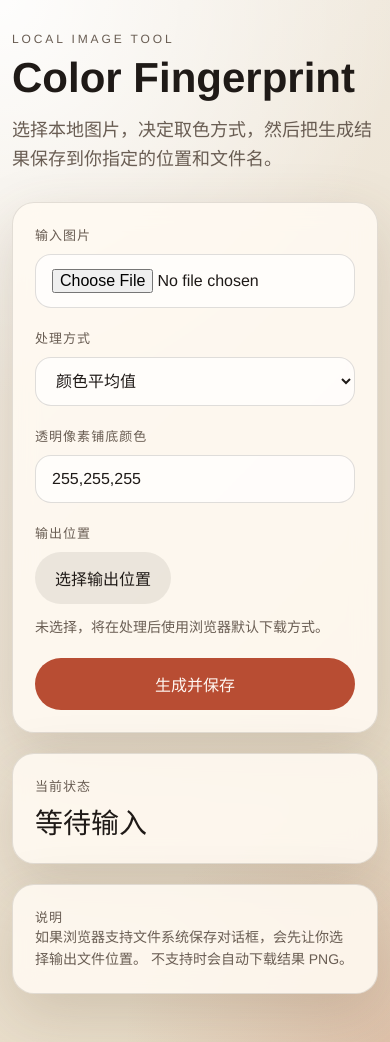
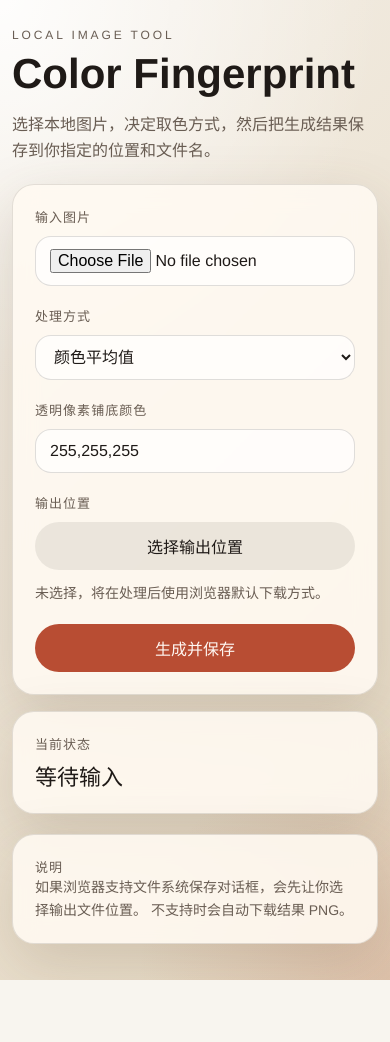
Before and after one commit to ChantMisaya/color-fingerprint, a Flask app: page / in a window 390 px wide. After the commit the page ends 980 px from the top, so only its background shows below. Run offline with Flask 3, Linux system fonts and the light colour scheme.

Commit message:
Make web layout responsive

```diff
--- a/static/styles.css
+++ b/static/styles.css
@@ -26,13 +26,13 @@ body {
 }
 
 .shell {
-  width: min(1100px, calc(100vw - 32px));
+  width: min(1120px, calc(100vw - clamp(20px, 4vw, 40px)));
   margin: 0 auto;
-  padding: 48px 0 64px;
+  padding: clamp(28px, 5vw, 48px) 0 clamp(36px, 6vw, 64px);
 }
 
 .hero {
-  margin-bottom: 28px;
+  margin-bottom: clamp(20px, 4vw, 28px);
 }
 
 .eyebrow {
@@ -49,17 +49,18 @@ h1 {
 }
 
 .intro {
-  max-width: 620px;
+  max-width: min(100%, 52rem);
   margin: 18px 0 0;
-  font-size: 18px;
+  font-size: clamp(16px, 1.8vw, 20px);
   line-height: 1.6;
   color: var(--muted);
+  text-wrap: pretty;
 }
 
 .panel {
   display: grid;
-  grid-template-columns: minmax(0, 1.5fr) minmax(280px, 0.8fr);
-  gap: 20px;
+  grid-template-columns: minmax(0, 1.5fr) minmax(260px, 0.8fr);
+  gap: clamp(16px, 2.5vw, 24px);
 }
 
 .form-panel,
@@ -71,8 +72,8 @@ h1 {
 }
 
 .form-panel {
-  padding: 28px;
-  border-radius: 28px;
+  padding: clamp(20px, 3vw, 28px);
+  border-radius: clamp(22px, 3vw, 28px);
 }
 
 .status-panel {
@@ -81,8 +82,8 @@ h1 {
 }
 
 .status-card {
-  border-radius: 24px;
-  padding: 24px;
+  border-radius: clamp(20px, 3vw, 24px);
+  padding: clamp(20px, 3vw, 24px);
 }
 
 .field {
@@ -108,7 +109,8 @@ button {
 input,
 select {
   width: 100%;
-  padding: 14px 16px;
+  min-width: 0;
+  padding: clamp(12px, 1.8vw, 14px) clamp(14px, 2vw, 16px);
   border-radius: 16px;
   border: 1px solid rgba(31, 26, 23, 0.14);
   background: rgba(255, 255, 255, 0.72);
@@ -131,7 +133,7 @@ select {
 .secondary {
   border: 0;
   border-radius: 999px;
-  padding: 14px 20px;
+  padding: clamp(12px, 1.8vw, 14px) clamp(16px, 2.4vw, 20px);
   cursor: pointer;
   transition: transform 0.2s ease, opacity 0.2s ease, background 0.2s ease;
 }
@@ -154,14 +156,16 @@ select {
 
 .secondary {
   width: fit-content;
+  max-width: 100%;
   background: rgba(31, 26, 23, 0.08);
   color: var(--text);
 }
 
 .status-text {
   margin-top: 12px;
-  font-size: 28px;
+  font-size: clamp(22px, 3vw, 28px);
   line-height: 1.2;
+  text-wrap: balance;
 }
 
 .status-text[data-error="true"] {
@@ -171,7 +175,6 @@ select {
 @media (max-width: 820px) {
   .shell {
     width: min(100vw - 24px, 720px);
-    padding: 32px 0 48px;
   }
 
   .panel {
@@ -183,4 +186,8 @@ select {
     padding: 22px;
     border-radius: 22px;
   }
+
+  .secondary {
+    width: 100%;
+  }
 }
```
